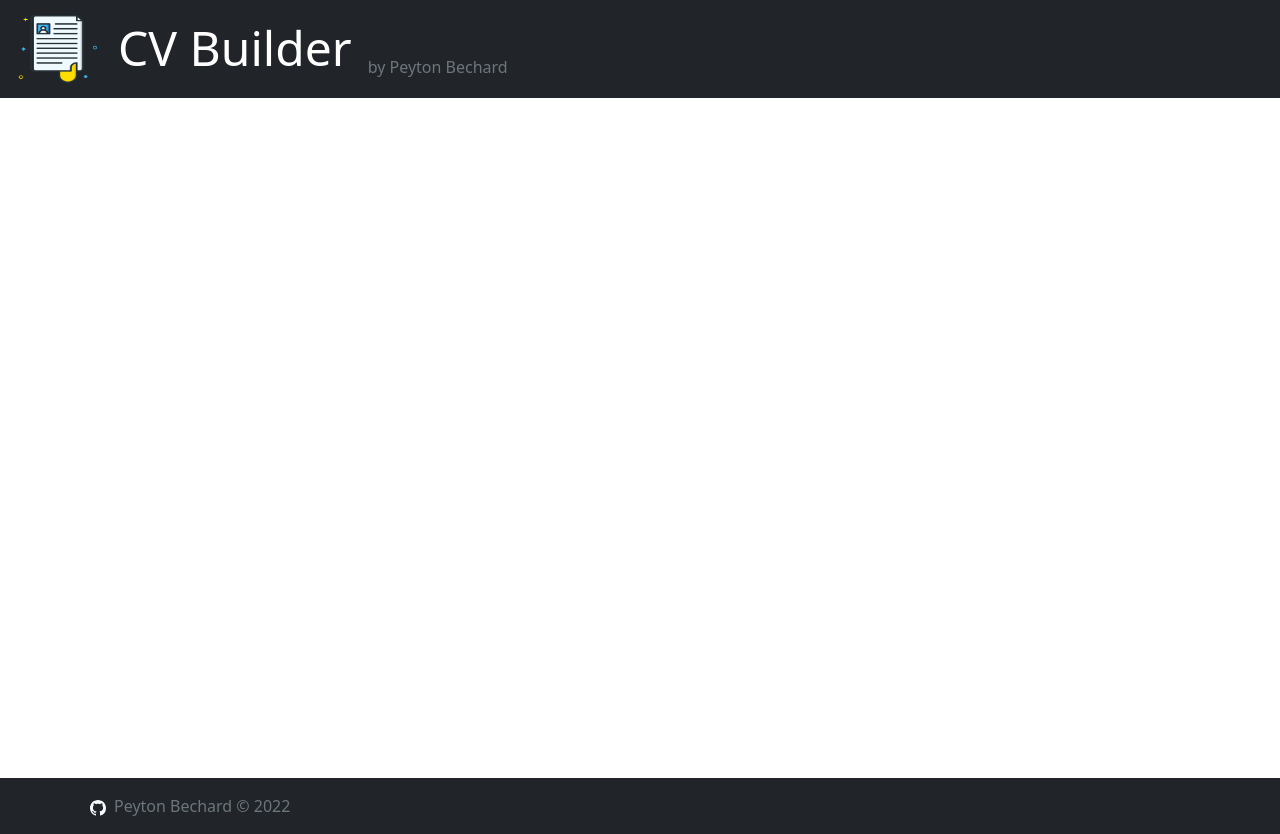
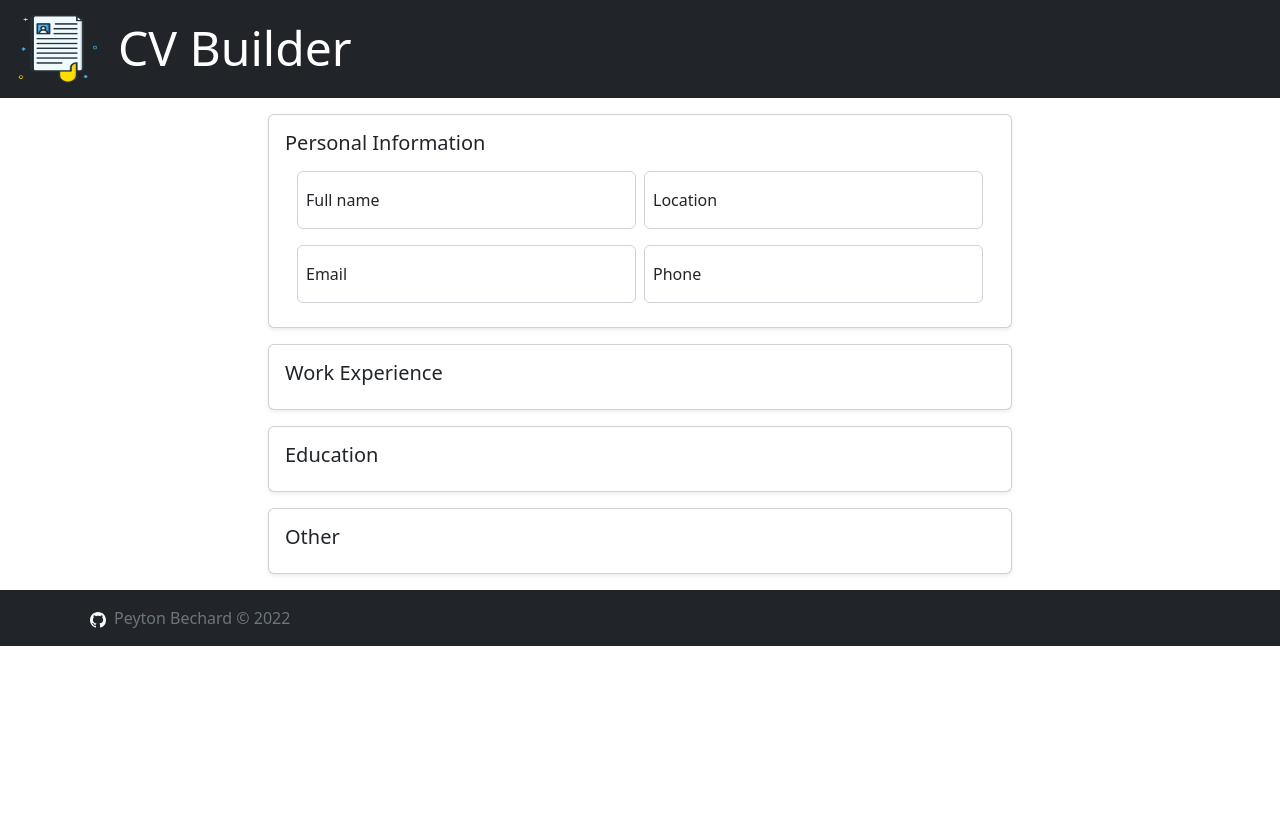
Before and after one commit to pmbechard/cv-builder, a React (Create React App) app: page / in a window 1280 px wide. After the commit the page ends 800 px from the top, so only its background shows below. Built offline with nearby package versions, Linux system fonts and the light colour scheme.

Commit message:
Adds section card components and personal information form component

```diff
--- a/src/components/Footer.js
+++ b/src/components/Footer.js
@@ -15,7 +15,7 @@ class Footer extends Component {
                 width='16'
                 height='16'
                 fill='currentColor'
-                class='bi bi-github'
+                className='bi bi-github'
                 viewBox='0 0 16 16'
               >
                 <path d='M8 0C3.58 0 0 3.58 0 8c0 3.54 2.29 6.53 5.47 7.59.4.07.55-.17.55-.38 0-.19-.01-.82-.01-1.49-2.01.37-2.53-.49-2.69-.94-.09-.23-.48-.94-.82-1.13-.28-.15-.68-.52-.01-.53.63-.01 1.08.58 1.23.82.72 1.21 1.87.87 2.33.66.07-.52.28-.87.51-1.07-1.78-.2-3.64-.89-3.64-3.95 0-.87.31-1.59.82-2.15-.08-.2-.36-1.02.08-2.12 0 0 .67-.21 2.2.82.64-.18 1.32-.27 2-.27.68 0 1.36.09 2 .27 1.53-1.04 2.2-.82 2.2-.82.44 1.1.16 1.92.08 2.12.51.56.82 1.27.82 2.15 0 3.07-1.87 3.75-3.65 3.95.29.25.54.73.54 1.48 0 1.07-.01 1.93-.01 2.2 0 .21.15.46.55.38A8.012 8.012 0 0 0 16 8c0-4.42-3.58-8-8-8z' />
--- a/src/components/Header.js
+++ b/src/components/Header.js
@@ -18,9 +18,6 @@ class Header extends Component {
               <h1 className='display-5 d-inline-block px-3 align-bottom'>
                 CV Builder
               </h1>
-              <h6 className='text-muted d-inline-block align-bottom'>
-                by Peyton Bechard
-              </h6>
             </div>
           </div>
         </nav>
--- a/src/components/Main.js
+++ b/src/components/Main.js
@@ -1,9 +1,19 @@
 import { Component } from 'react';
+import PersonalInfoForm from './PersonalInfoForm';
+import SectionCard from './SectionCard';
 
 class Main extends Component {
   render() {
     // FIXME: remove height after contents in place
-    return <div className='container-fluid' style={{ height: '85vh' }}></div>;
+    return (
+      <div className='container-lg'>
+        <SectionCard title='Personal Information' />
+        <SectionCard title='Work Experience' />
+        <SectionCard title='Education' />
+        <SectionCard title='Other' />
+      </div>
+    );
+    // TODO: Add components here
   }
 }
 
--- /dev/null
+++ b/src/components/PersonalInfoForm.js
@@ -0,0 +1,64 @@
+import React from 'react';
+
+function PersonalInfoForm() {
+  return (
+    <div className='container'>
+      <form action='' method='' className='form' noValidate>
+        <div className='row gx-2'>
+          <div className='my-2 form-floating col-md'>
+            <input
+              type='name'
+              id='name'
+              className='form-control'
+              placeholder='Full name'
+              required
+            />
+            <label htmlFor='name' className='form-label'>
+              Full name
+            </label>
+          </div>
+          <div className='my-2 form-floating col'>
+            <input
+              type='location'
+              id='location'
+              className='form-control'
+              placeholder='Location'
+              required
+            />
+            <label htmlFor='location' className='form-label'>
+              Location
+            </label>
+          </div>
+        </div>
+        <div className='row gx-2'>
+          <div className='my-2 form-floating col-md'>
+            <input
+              type='email'
+              id='email'
+              className='form-control'
+              placeholder='Email'
+              required
+            />
+            <label htmlFor='email' className='form-label'>
+              Email
+            </label>
+          </div>
+          <div className='my-2 form-floating col'>
+            <input
+              type='tel'
+              id='phone'
+              className='form-control'
+              placeholder='Phone'
+              required
+            />
+            <label htmlFor='phone' className='form-label'>
+              Phone
+            </label>
+          </div>
+        </div>
+      </form>
+    </div>
+  );
+}
+
+export default PersonalInfoForm;
--- /dev/null
+++ b/src/components/SectionCard.js
@@ -0,0 +1,15 @@
+import React from 'react';
+import PersonalInfoForm from './PersonalInfoForm';
+
+function SectionCard(props) {
+  return (
+    <div className='card mx-auto my-3 col col-lg-8 col-md-9 col-sm-10 mx-auto shadow-sm'>
+      <div className='card-body'>
+        <h5 className='card-title'>{props.title}</h5>
+        {props.title === 'Personal Information' && <PersonalInfoForm />}
+      </div>
+    </div>
+  );
+}
+
+export default SectionCard;
```
